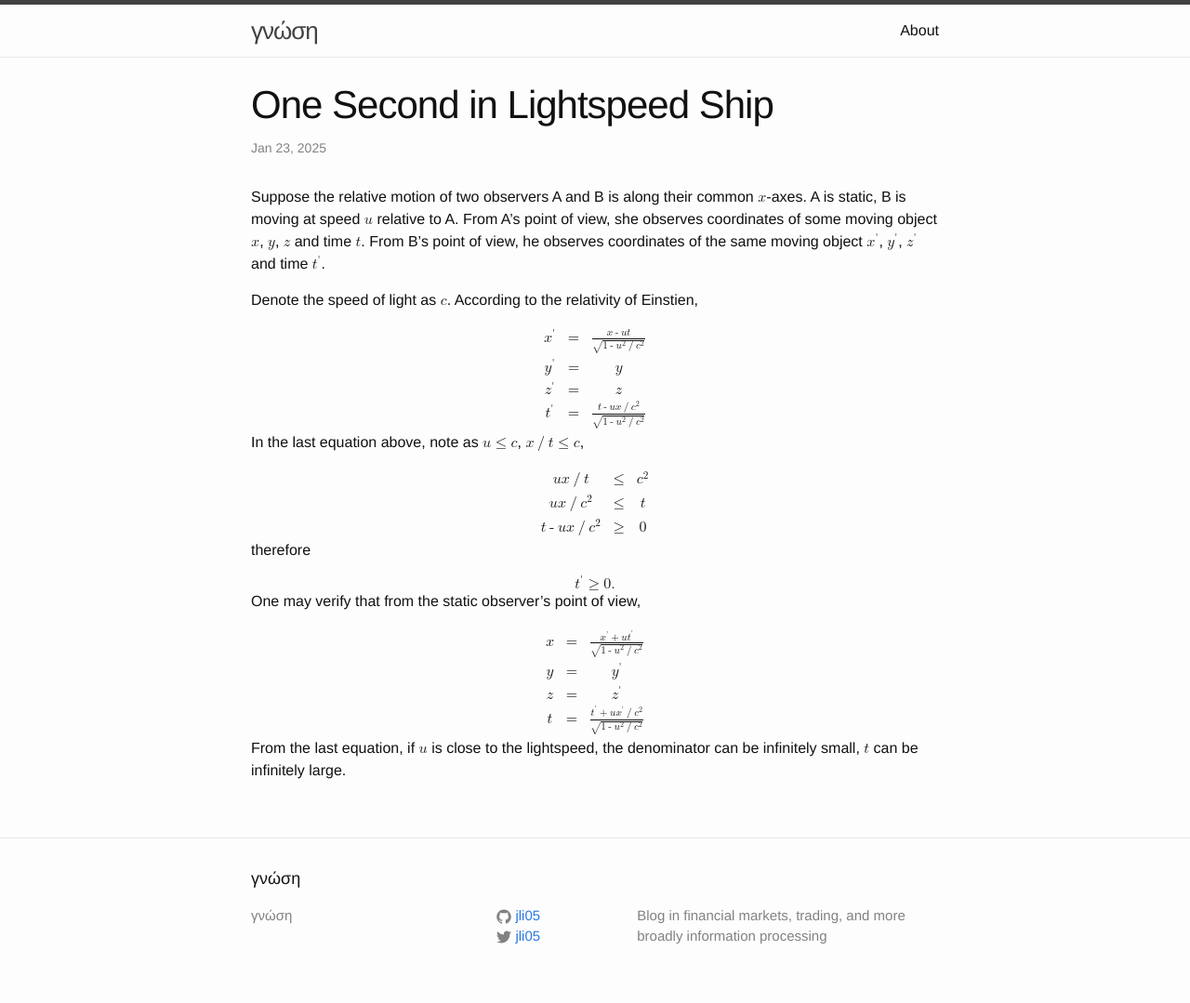
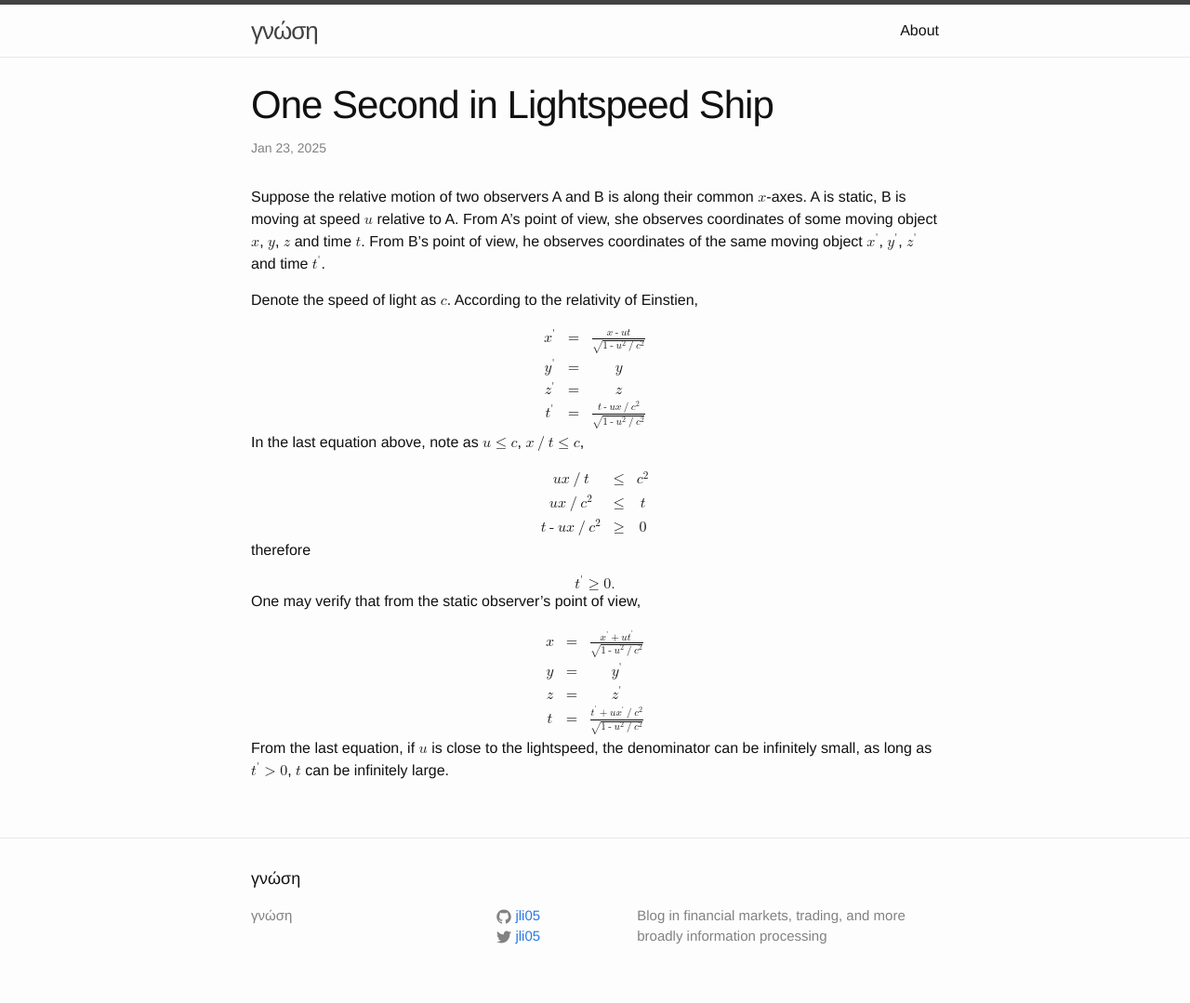
Before and after one commit to jli05/jli05.github.io, a Jekyll site: the page built from _posts/2025-01-23-One-Second-in-Lightspeed-Ship.md, in a window 1280 px wide. Shown: the whole page at 93% size. Built offline with Jekyll 4.4.1, drawn with Linux system fonts in a browser that asks for light colours.

```diff
--- a/_posts/2025-01-23-One-Second-in-Lightspeed-Ship.md
+++ b/_posts/2025-01-23-One-Second-in-Lightspeed-Ship.md
@@ -178,4 +178,4 @@
 </mtable>
 </math>
 
-From the last equation, if <math><mi>u</mi></math> is close to the lightspeed, the denominator can be infinitely small, <math><mi>t</mi></math> can be infinitely large.
+From the last equation, if <math><mi>u</mi></math> is close to the lightspeed, the denominator can be infinitely small, as long as <math><msup><mi>t</mi><mo>&apos;</mo></msup><mo>&gt;</mo><mn>0</mn></math>, <math><mi>t</mi></math> can be infinitely large.
```
